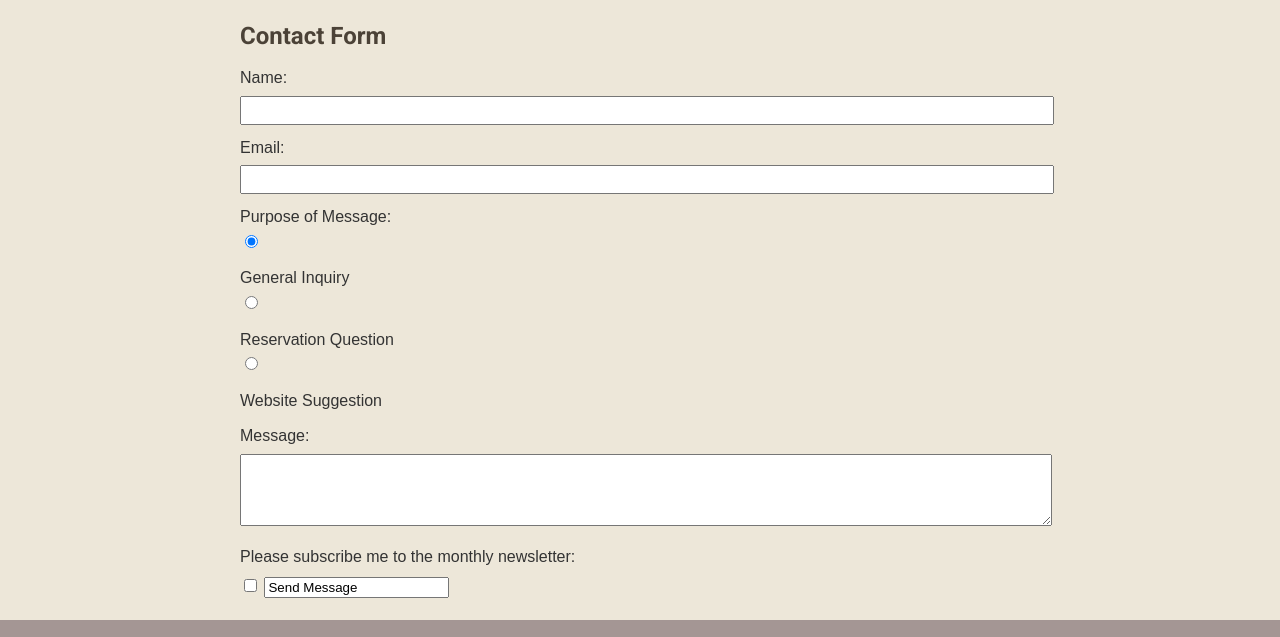
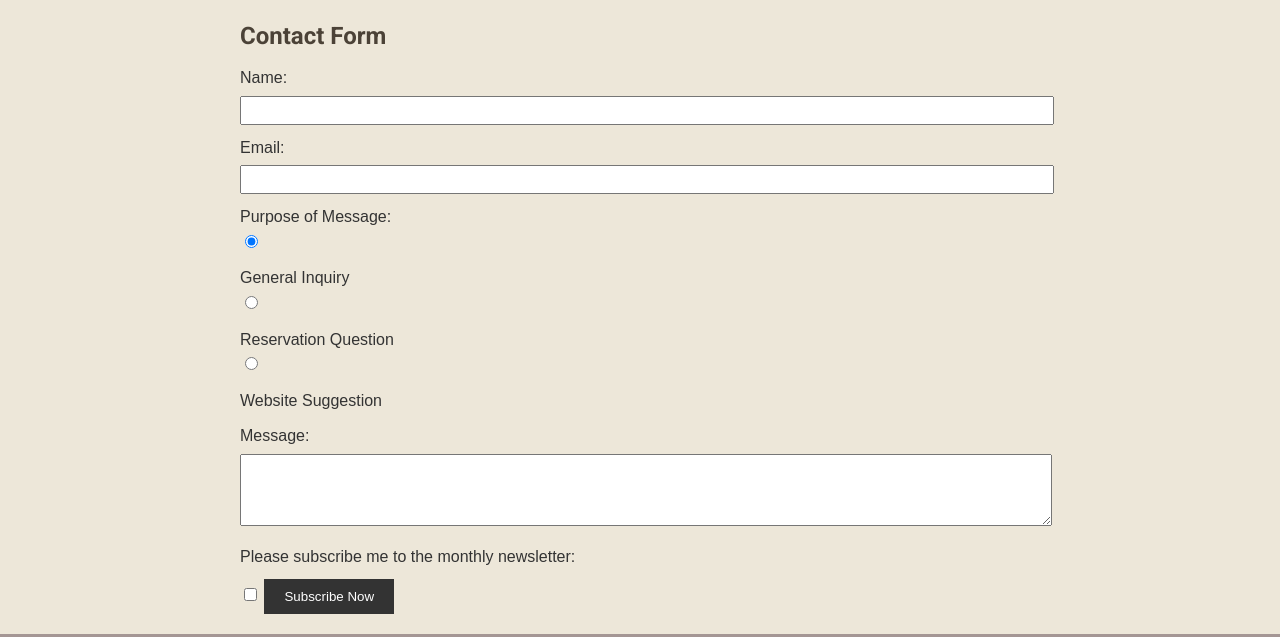
Before and after one commit to Basseychrist/wdd130, a plain HTML site: page wwr/contact.html in a window 1280 px wide. Shown: the part 1457-2094 px from the top of the page. Drawn offline with Linux system fonts and the light colour scheme.

Commit message:
changes made

```diff
--- a/wwr/contact.html
+++ b/wwr/contact.html
@@ -61,7 +61,7 @@
                 <textarea id="message" name="message" rows="4" required></textarea>
                 <label for="subscribe">Please subscribe me to the monthly newsletter:</label>
                 <input type="checkbox" id="subscribe" name="subscribe">
-                <input type="sent message" value="Send Message">
+                <input type="submit" value="Subscribe Now">
             </form>
         </section>
     </main>
```
